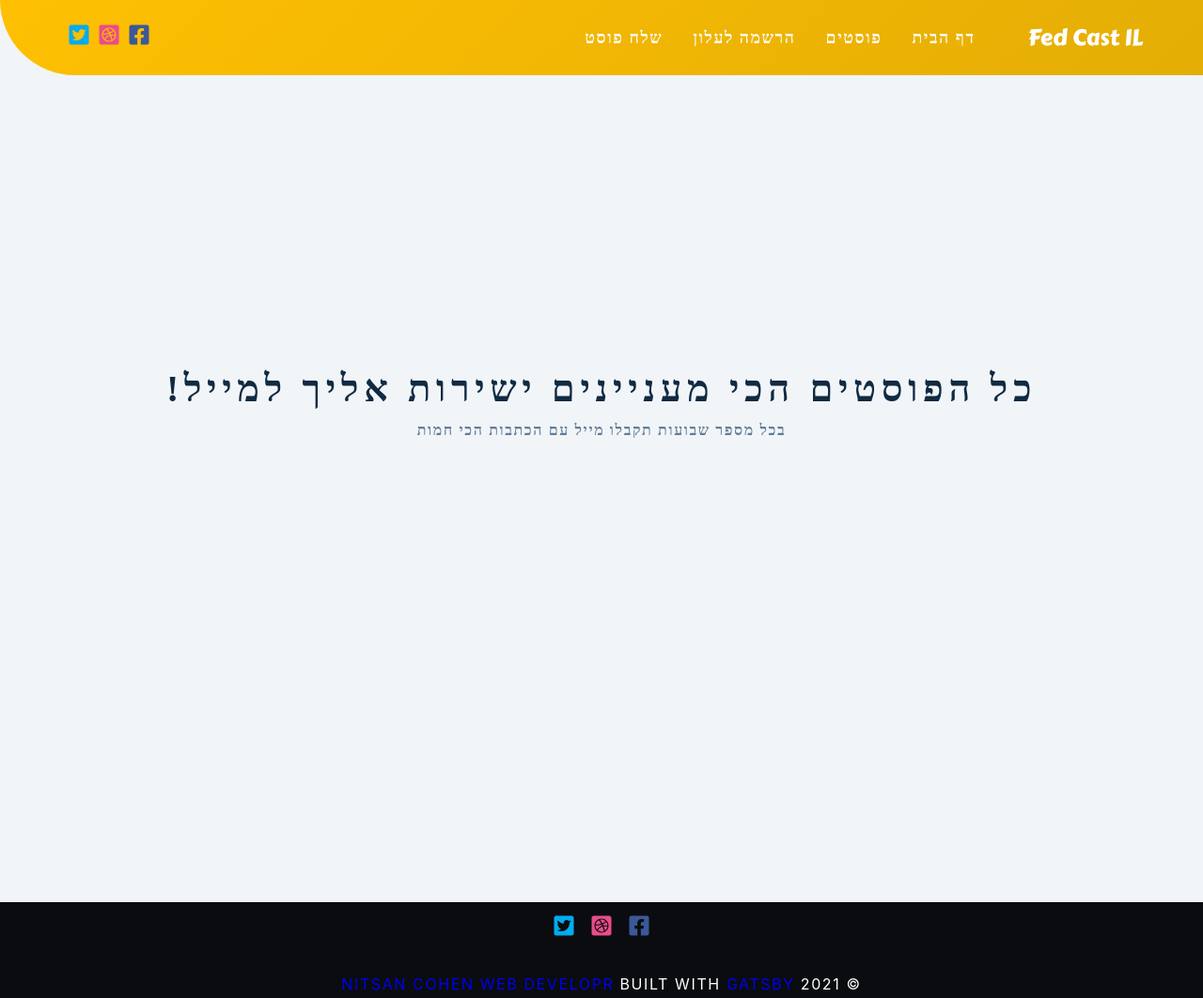
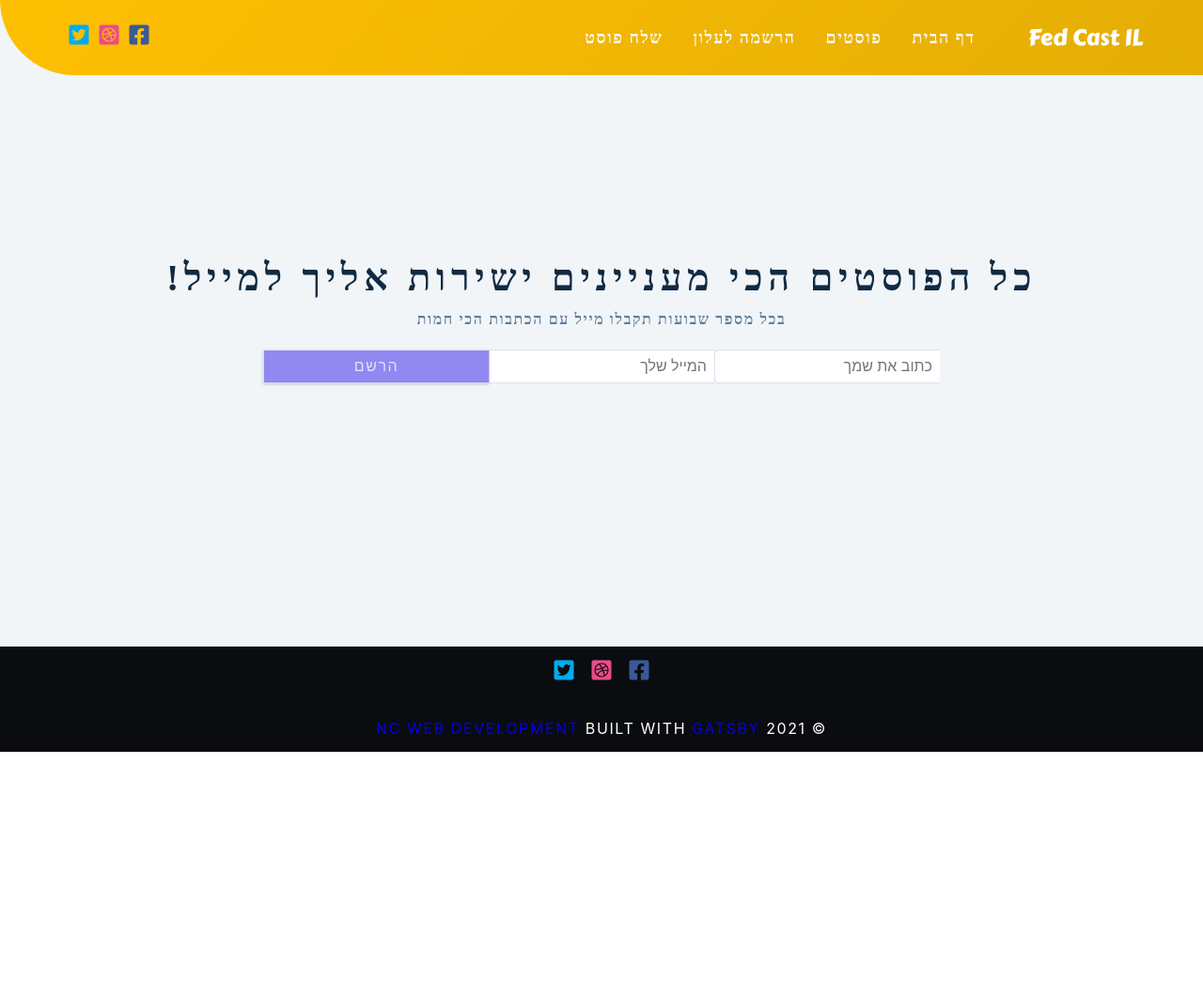
Before and after one commit to NitsanCohen770/Fed-Cast-IL, a Gatsby site: page /newsletter in a window 1280 px wide. Shown: the whole page at 94% size. After the commit the page ends 800 px from the top, so only its background shows below. Built offline with nearby package versions, Linux system fonts and the light colour scheme; Gatsby itself is replaced by a stand-in of ours; a web font is replaced by a local one.

Commit message:
newsletter form

```diff
--- a/package.json
+++ b/package.json
@@ -30,6 +30,7 @@
     "prism-react-renderer": "^1.2.0",
     "react": "^17.0.1",
     "react-dom": "^17.0.1",
+    "react-hook-form": "^7.12.2",
     "react-icons": "^4.2.0",
     "styled-components": "^5.2.3"
   },
--- a/src/components/Footer.tsx
+++ b/src/components/Footer.tsx
@@ -8,7 +8,7 @@ const Footer: React.FC<{}> = () => {
       <p>
         &copy; {new Date().getFullYear()}{' '}
         <a href="https://www.linkedin.com/in/nitsan-cohen/">
-          Nitsan Cohen Web developr
+          NC web development
         </a>{' '}
         built with <a href="https://www.gatsbyjs.com/">Gatsby</a>
       </p>
--- a/src/css/main.css
+++ b/src/css/main.css
@@ -193,17 +193,17 @@ Navbar
 .navbar {
   height: 5rem;
   display: flex;
+  position: sticky;
+  top: 0;
+  right: 0;
+  left: 0;
   align-items: center;
-  background: transparent;
-  position: absolute;
-  right: 0;
-  left: 0px;
-  top: 0px;
   background: linear-gradient(
     135deg,
     rgb(255, 192, 2) 0%,
     hsl(45.35, 95.52%, 45.69%) 100%
   );
+
   border-radius: 0px 0px 0px 100px;
 }
 .nav-center {
@@ -466,7 +466,7 @@ Single Pages
 .success-page,
 .error-page {
   font-family: var(--ff-hebrew-secondary);
-  min-height: 130vh;
+  min-height: calc(100vh - 7rem);
   background: var(--clr-grey-10);
 }
 .error-page h3 {
@@ -539,7 +539,6 @@ Single Pages
 }
 .submit-btn {
   font-weight: 400;
-  text-transform: capitalize;
   border-color: var(--clr-primary-5);
   border-right: var(--clr-primary-5);
 }
--- a/src/pages/newsletter.tsx
+++ b/src/pages/newsletter.tsx
@@ -8,6 +8,33 @@ const NewsLetter: React.FC<PageProps> = () => {
         <div className="page-center">
           <h2>כל הפוסטים הכי מעניינים ישירות אליך למייל!</h2>
           <h4>בכל מספר שבועות תקבלו מייל עם הכתבות הכי חמות</h4>
+
+          <form
+            className="contact-form"
+            name="contact"
+            method="post"
+            netlify-honeypot="bot-field"
+            data-netlify="true"
+            action="/success"
+          >
+            <input type="hidden" name="bot-field" />
+            <input type="hidden" name="form-name" value="contact" />
+            <input
+              type="text"
+              name="name"
+              placeholder="כתוב את שמך"
+              className="form-control"
+            />
+            <input
+              type="email"
+              name="email"
+              placeholder="המייל שלך"
+              className="form-control"
+            />
+            <button type="submit" className="btn form-control">
+              הרשם
+            </button>
+          </form>
         </div>
       </section>
     </Layout>
```
Also changed, not shown: 1 other file.
